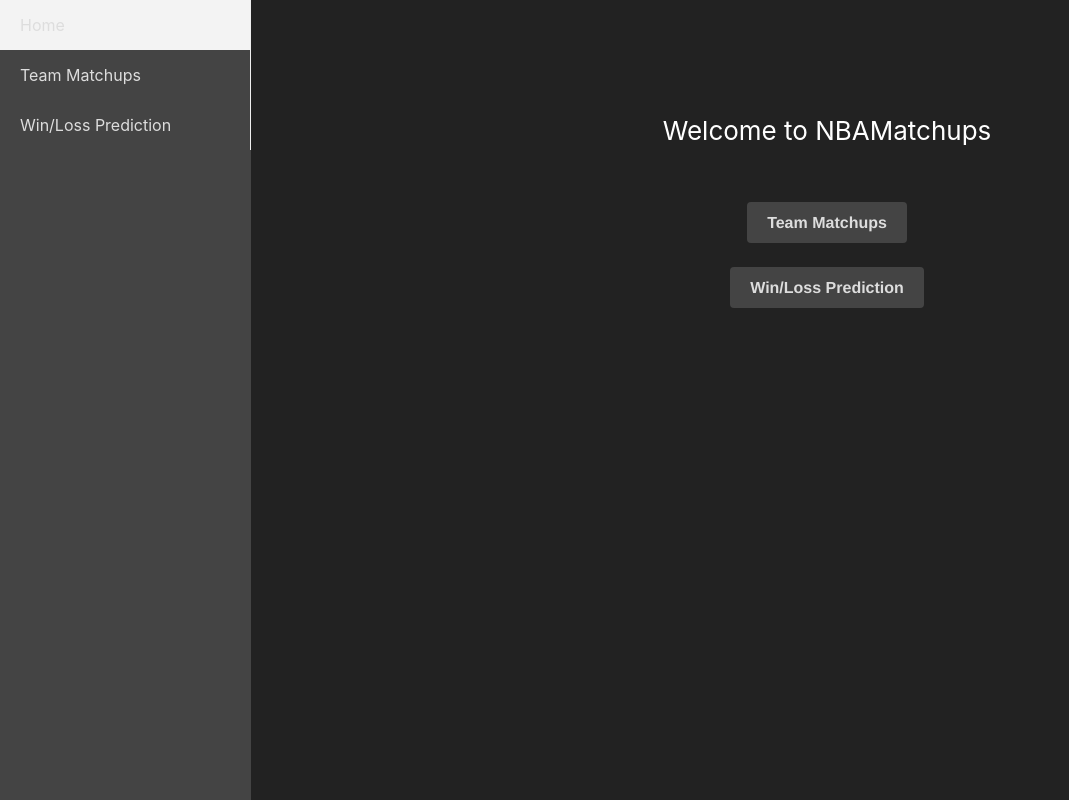
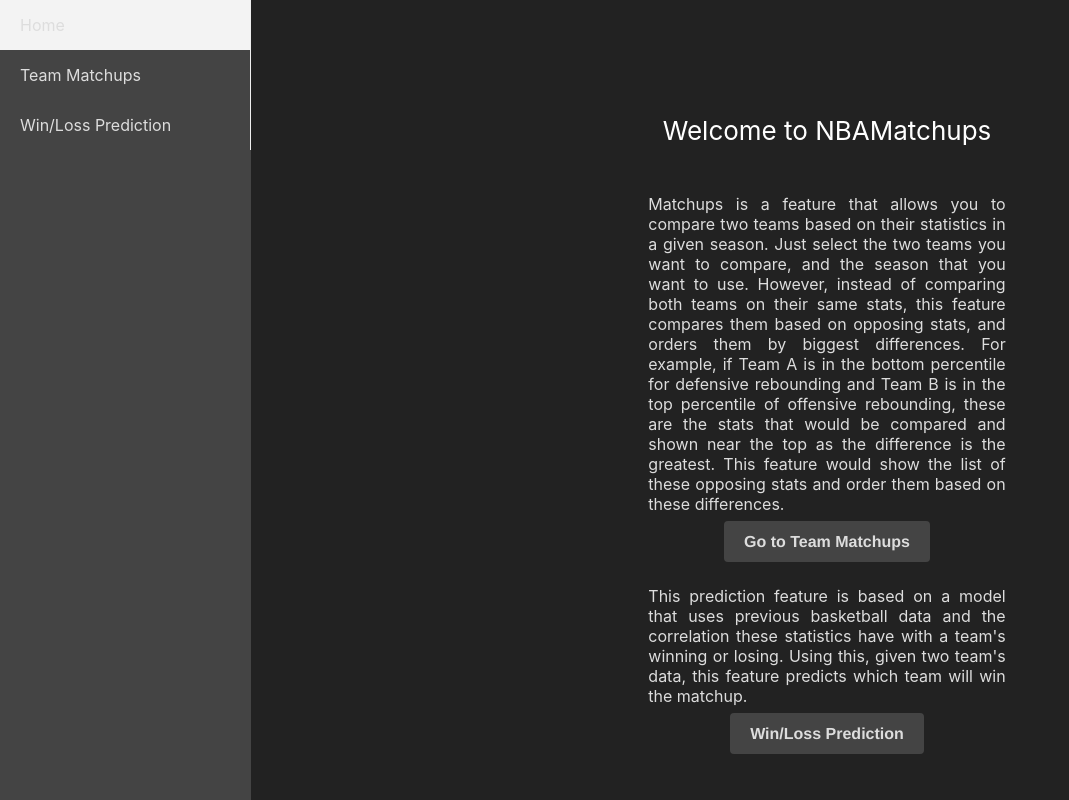
Before and after one commit to parathan/NBAMatchups, a React (Create React App) app in the folder WebApp/webapp/: page / in a window 1280 px wide. Shown: the top 800 px of the page, without its empty margins (0-1069 px from the left). Built offline with nearby package versions, Linux system fonts and the light colour scheme.

Commit message:
Add descriptions to home page for features

```diff
--- a/WebApp/webapp/src/pages/Home/index.module.css
+++ b/WebApp/webapp/src/pages/Home/index.module.css
@@ -1,5 +1,4 @@
 .homePage {
-  font-size: calc(10px + 2vmin);
   animation: fade-in 2s;
 
 }
@@ -13,13 +12,12 @@
 
 .features {
   text-align: center;
-  margin-top: 7vh;
+  margin: 3vh;
 }
 
 .featureButton {
   margin: 2% auto;
 
-  margin-top: 3vh;
   background-color: var(--secondary-colour);
   border-radius: 4px;
   border-style: none;
@@ -27,29 +25,6 @@
   color: var(--p-font-colour);
   cursor: pointer;
   display: block;
-  font-family: "Farfetch Basis","Helvetica Neue",Arial,sans-serif;
-  font-size: 16px;
-  font-weight: 700;
-  line-height: 1.5;
-  outline: none;
-  overflow: hidden;
-  padding: 9px 20px 8px;
-  text-align: center;
-  text-transform: none;
-  user-select: none;
-  -webkit-user-select: none;
-  touch-action: manipulation;
-}
-
-.submit {
-  margin-top: 3vh;
-  background-color: var(--secondary-colour);
-  border-radius: 4px;
-  border-style: none;
-  box-sizing: border-box;
-  color: var(--p-font-colour);
-  cursor: pointer;
-  display: inline-block;
   font-family: "Farfetch Basis","Helvetica Neue",Arial,sans-serif;
   font-size: 16px;
   font-weight: 700;
@@ -77,3 +52,9 @@
       opacity: 100;
   }
 }
+
+.description {
+  margin-top: 3vh;
+  color: var(--p-font-colour);
+  text-align: justify;
+}
--- a/WebApp/webapp/src/pages/Home/index.tsx
+++ b/WebApp/webapp/src/pages/Home/index.tsx
@@ -3,6 +3,7 @@
 import styles from './index.module.css';
 
 import Layout from '../../components/Layout/Layout';
+import { Grid } from '@mui/material';
 
 function Home() {
 
@@ -21,12 +22,34 @@
             </p>
         </header>
         <div className={styles.features}>
-            <button className={styles.featureButton} onClick={() => handleNavigate("/matchups")}>
-              Team Matchups
-            </button>
-            <button className={styles.featureButton} onClick={() => handleNavigate("/predictions")}>
-              Win/Loss Prediction
-            </button>
+          <Grid container spacing={2}>
+            <Grid item xs={4}></Grid>
+            <Grid item xs={4}>
+              <div className={styles.description}>
+                Matchups is a feature that allows you to compare two teams based on their statistics
+                in a given season. Just select the two teams you want to compare, and the season
+                that you want to use. However, instead of comparing both teams on their same stats,
+                this feature compares them based on opposing stats, and orders them by biggest
+                differences. For example, if Team A is in the bottom percentile for defensive
+                rebounding and Team B is in the top percentile of offensive rebounding, these are
+                the stats that would be compared and shown near the top as the difference is the
+                greatest. This feature would show the list of these opposing stats and order them based
+                on these differences.
+              </div>
+              <button className={styles.featureButton} onClick={() => handleNavigate("/matchups")}>
+                Go to Team Matchups
+              </button>
+              <div className={styles.description}>
+                This prediction feature is based on a model that uses previous basketball data and the
+                correlation these statistics have with a team's winning or losing. Using this, given two
+                team's data, this feature predicts which team will win the matchup.
+              </div>
+              <button className={styles.featureButton} onClick={() => handleNavigate("/predictions")}>
+                  Win/Loss Prediction
+              </button>
+            </Grid>
+            <Grid item xs={4}></Grid>
+          </Grid>
         </div>
       </div>
     </Layout>
--- a/WebApp/webapp/src/pages/Matchups/index.tsx
+++ b/WebApp/webapp/src/pages/Matchups/index.tsx
@@ -52,6 +52,7 @@
   function getData() {
     setFormVisible(false)
     setProgressVisible(true)
+    setErrorVisible(false)
     axios.post('http://localhost:5050/teams/OrderedPercentile', {
       team1: team1,
       team2: team2,
@@ -59,7 +60,7 @@
     })
     .then((response) => {
       setProgressVisible(false)
-      setErrorVisible(false)
+
       setSuccessVisible(true)
       setData(response.data.statistics)
       setImageClass(styles.teamName)
```
